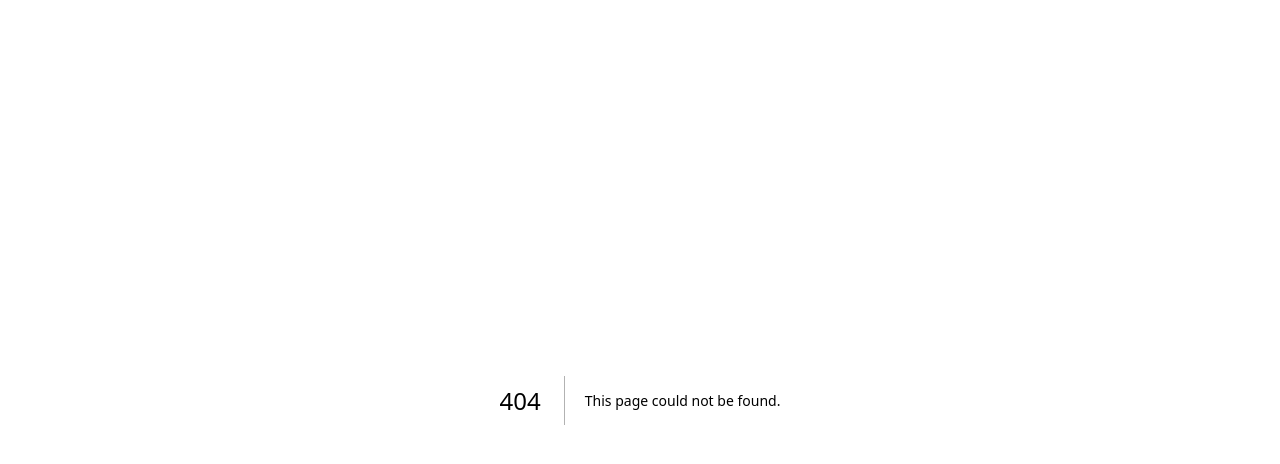
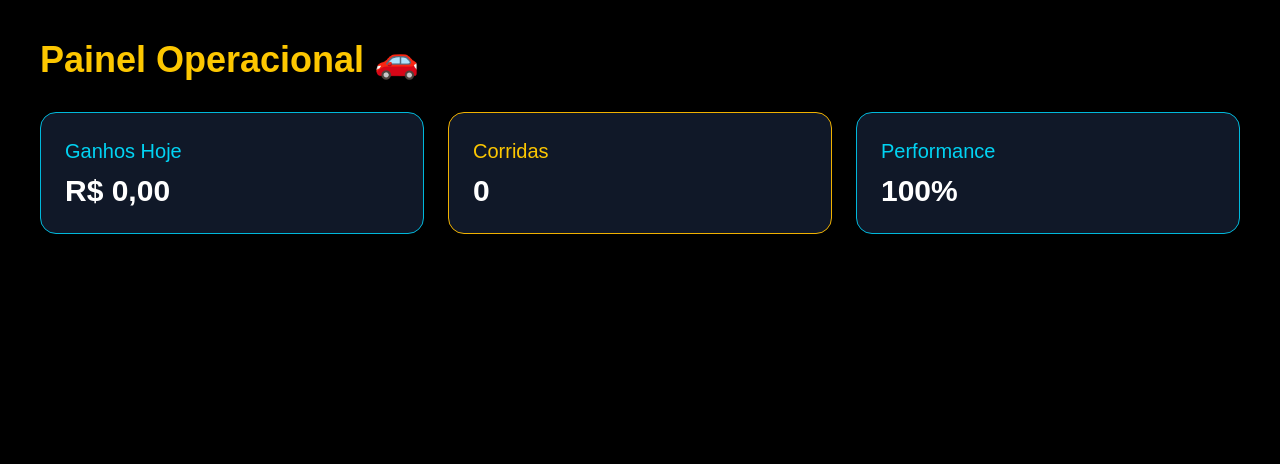
Before and after one commit to alanrony25-hash/motorapro99, a Next.js app: page /dashboard in a window 1280 px wide. Before the commit this address had no page. Shown: the top 464 px of the page. Built offline with nearby package versions, Linux system fonts and the light colour scheme.

Commit message:
Login com redirecionamento

```diff
--- /dev/null
+++ b/app/dashboard/page.tsx
@@ -0,0 +1,32 @@
+"use client"
+
+export default function Dashboard() {
+  return (
+    <main className="min-h-screen bg-black text-white p-10">
+
+      <h1 className="text-4xl font-bold text-yellow-400 mb-8">
+        Painel Operacional 🚗
+      </h1>
+
+      <div className="grid md:grid-cols-3 gap-6">
+
+        <div className="bg-gray-900 p-6 rounded-2xl border border-cyan-500">
+          <h2 className="text-cyan-400 text-xl mb-2">Ganhos Hoje</h2>
+          <p className="text-3xl font-bold">R$ 0,00</p>
+        </div>
+
+        <div className="bg-gray-900 p-6 rounded-2xl border border-yellow-500">
+          <h2 className="text-yellow-400 text-xl mb-2">Corridas</h2>
+          <p className="text-3xl font-bold">0</p>
+        </div>
+
+        <div className="bg-gray-900 p-6 rounded-2xl border border-cyan-500">
+          <h2 className="text-cyan-400 text-xl mb-2">Performance</h2>
+          <p className="text-3xl font-bold">100%</p>
+        </div>
+
+      </div>
+
+    </main>
+  )
+}
--- a/app/login/page.tsx
+++ b/app/login/page.tsx
@@ -1,9 +1,12 @@
 "use client"
 
 import { useState } from "react"
+import { useRouter } from "next/navigation"
 import { supabase } from "../lib/supabase"
 
 export default function Login() {
+  const router = useRouter()
+
   const [email, setEmail] = useState("")
   const [password, setPassword] = useState("")
 
@@ -16,32 +19,39 @@ export default function Login() {
     if (error) {
       alert("Erro no login: " + error.message)
     } else {
-      alert("Login feito com sucesso!")
+      router.push("/dashboard")
     }
   }
 
   return (
-    <div style={{ padding: 40 }}>
-      <h1>Login - Motora Pro</h1>
+    <div className="min-h-screen bg-black text-white flex items-center justify-center">
+      <div className="bg-gray-900 p-10 rounded-3xl border border-cyan-500 w-full max-w-md">
+
+        <h1 className="text-3xl font-bold text-cyan-400 mb-6 text-center">
+          Login - Motora Pro
+        </h1>
 
         <input
+          className="w-full p-3 mb-4 rounded-xl bg-black border border-gray-700"
           placeholder="Email"
           onChange={(e) => setEmail(e.target.value)}
         />
 
-      <br /><br />
-
         <input
           type="password"
+          className="w-full p-3 mb-6 rounded-xl bg-black border border-gray-700"
           placeholder="Senha"
           onChange={(e) => setPassword(e.target.value)}
         />
 
-      <br /><br />
-
-      <button onClick={handleLogin}>
+        <button
+          onClick={handleLogin}
+          className="w-full py-3 bg-yellow-500 text-black font-bold rounded-2xl hover:scale-105 transition"
+        >
           Entrar
         </button>
+
+      </div>
     </div>
   )
 }
```
Lines whose indentation alone changed are shown as unchanged.
